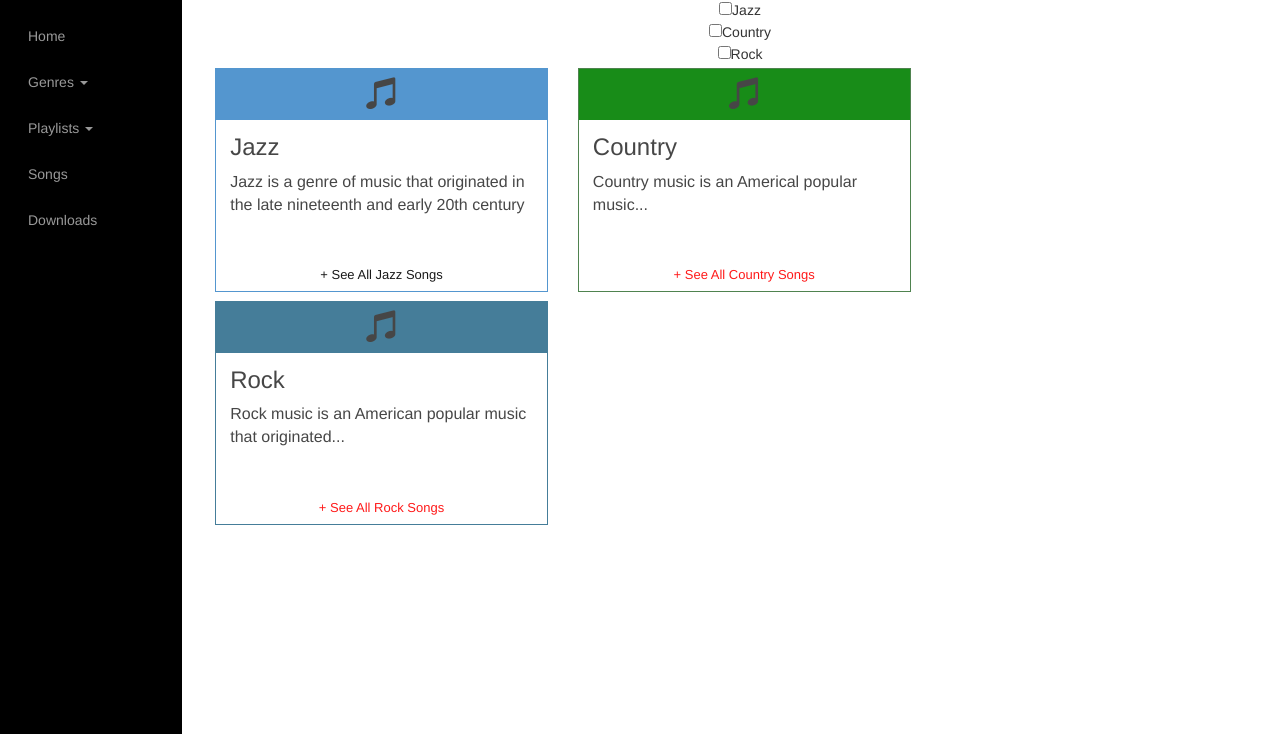
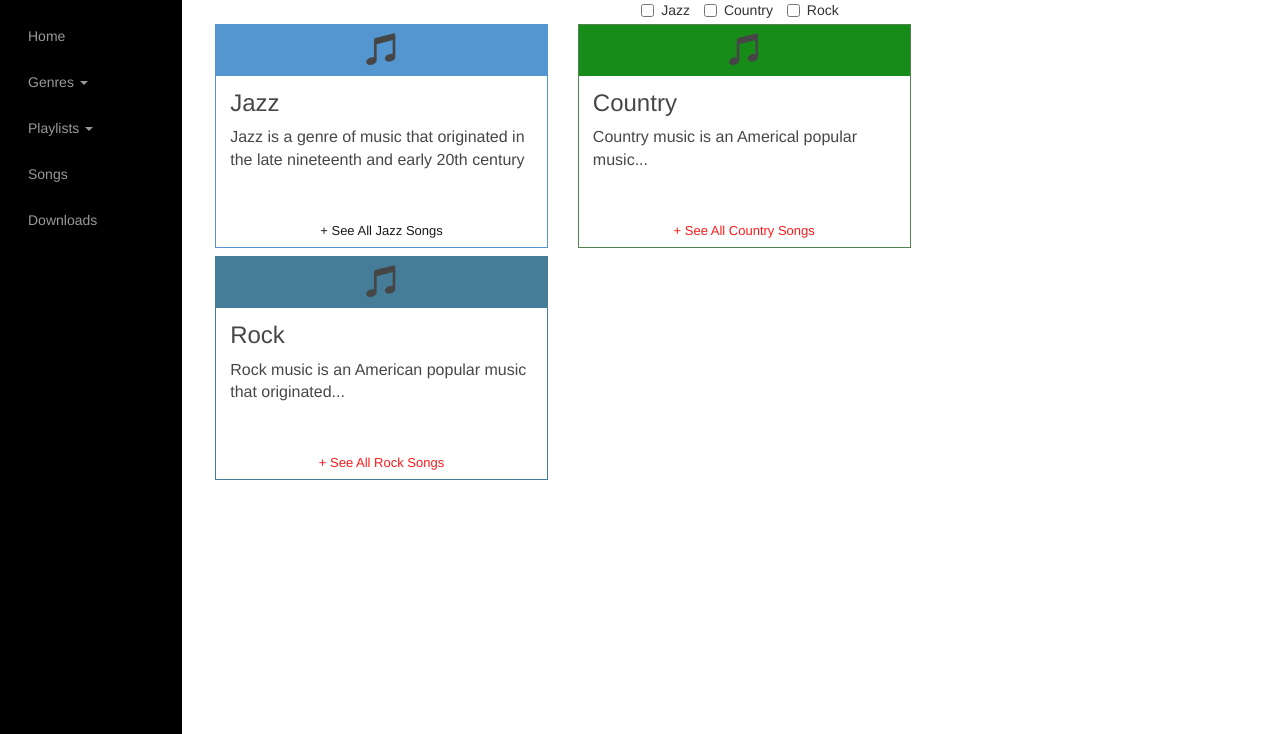
Before and after one commit to sizif/extend-boostrap-with-css-js-and-jquery, a website: page genres.html in a window 1280 px wide. Shown: the part 116-850 px from the top of the page. Drawn offline with nearby package versions, Linux system fonts and the light colour scheme.

Commit message:
(1) Add .checkbox-inline to each of the checkbox-wrapping divs

```diff
--- a/genres.html
+++ b/genres.html
@@ -88,13 +88,13 @@
 		<div class="row">
 			<div class="text-center col-xs-12">
 				<h3>Display the following genres...</h3>
-				<div>
+				<div class="checkbox-inline">
 					<input type="checkbox">Jazz
 				</div>
-				<div>
+				<div class="checkbox-inline">
 					<input type="checkbox">Country
 				</div>
-				<div>
+				<div class="checkbox-inline">
 					<input type="checkbox">Rock
 				</div>
 			</div>
```
